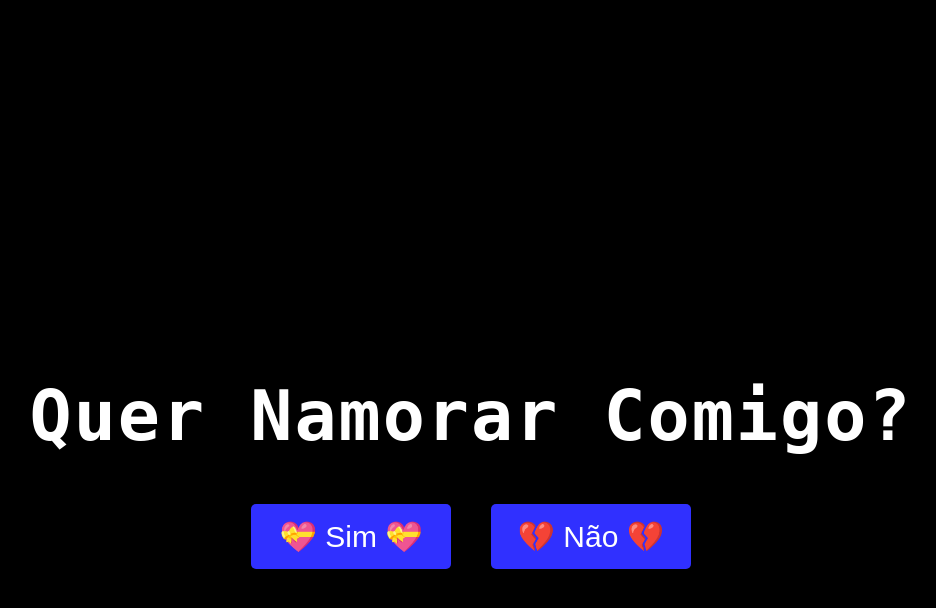
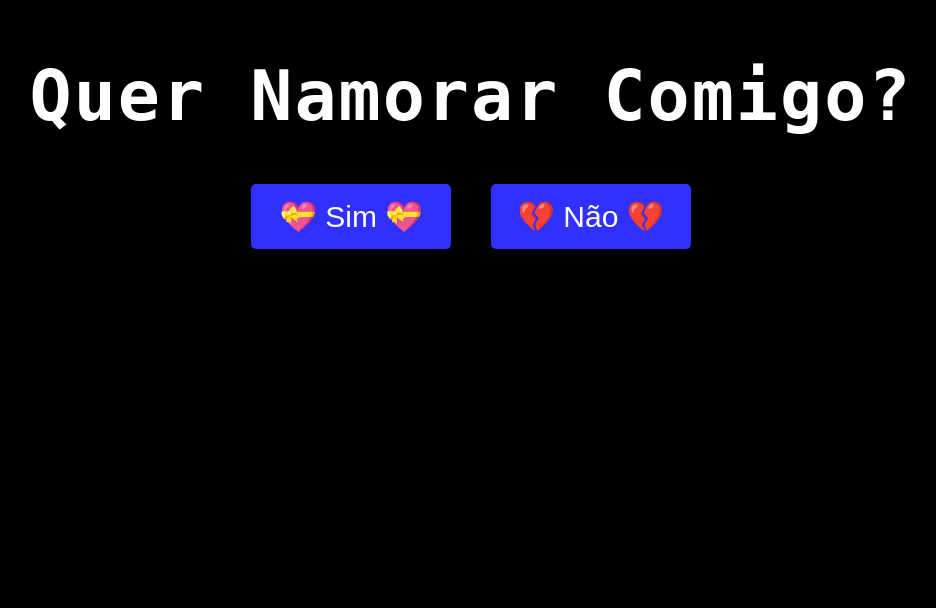
Before and after one commit to Tigasexe/Pedido, a plain HTML site: page index.html in a window 1280 px wide. Shown: the whole page, without its empty margins (177-1113 px from the left). Drawn offline with Linux system fonts and the light colour scheme.

Commit message:
Update style.css

```diff
--- a/style.css
+++ b/style.css
@@ -2,8 +2,7 @@ body {
     position: fixed;
     width: 100%;
     height: 100%;
-    top: 40%;
-    bottom: 50%;
+    top: 0;
     left: 0;
     text-align: center;
     background-color: rgba(0, 0, 0);
```
